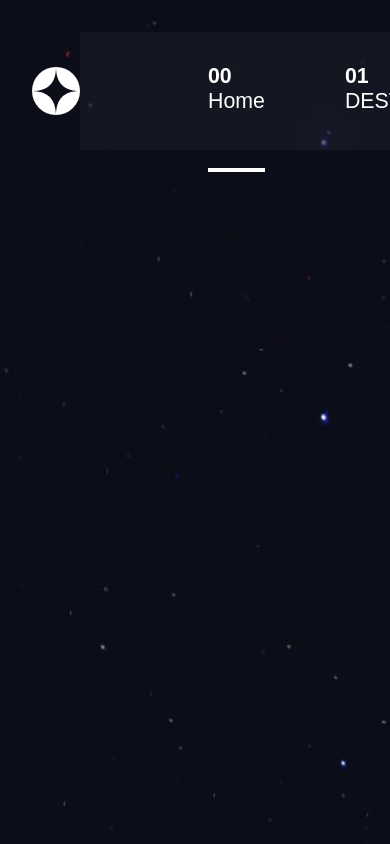
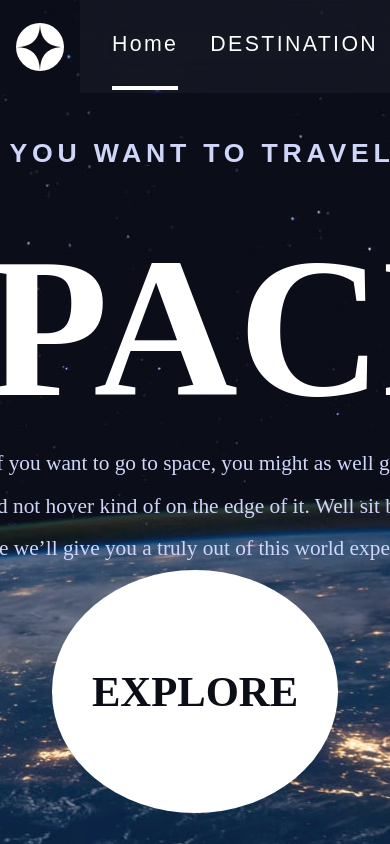
Before and after one commit to kielonl/space-tourism, a Vue app: page / in a window 390 px wide. Built offline with nearby package versions, Linux system fonts and the light colour scheme; a web font is replaced by a local one.

Commit message:
finished home page view for desktop,tablet and desktop

```diff
--- a/src/assets/main.css
+++ b/src/assets/main.css
@@ -11,12 +11,24 @@ h2,
 h3,
 h4,
 .sub-heading1,
-.sub-heading2 {
+.sub-heading2,
+.body-text {
   font-family: "Bellefair", serif;
   color: #ffffff;
 }
 
-.h5,
+.body-text,
+h5 {
+  color: #d0d6f9;
+}
+
+.body-text {
+  font-size: 18pt;
+  line-height: 32pt;
+  color: #d0d6f9;
+}
+
+h5,
 .nav-text {
   font-family: "Barlow Condensed", sans-serif;
 }
@@ -39,8 +51,7 @@ h4 {
 
 h5 {
   font-size: 28pt;
-  letter-spacing: 4.75;
-  color: #d0d6f9;
+  letter-spacing: 4.75px;
 }
 
 .sub-heading1 {
@@ -49,12 +60,40 @@ h5 {
 
 .sub-heading2 {
   font-size: 14pt;
-  letter-spacing: 2.35;
+  letter-spacing: 2.35px;
 }
 
 .nav-text {
   font-size: 16pt;
-  letter-spacing: 2.7;
+  letter-spacing: 2.7px;
   text-decoration: none;
   color: #ffffff;
 }
+
+@media (max-width: 768px) {
+  .body-text {
+    font-size: 16pt;
+  }
+  h5 {
+    font-size: 20pt;
+  }
+  .nav-text {
+    font-size: 16pt;
+    letter-spacing: 2.36px;
+  }
+}
+
+@media (max-width: 375px) {
+  .body-text {
+    font-size: 15pt;
+  }
+  h1 {
+    font-size: 80pt;
+  }
+  h5 {
+    font-size: 16pt;
+  }
+  h4 {
+    font-size: 20pt;
+  }
+}
--- a/src/components/MainButton.vue
+++ b/src/components/MainButton.vue
@@ -8,14 +8,13 @@
 button {
   background: #ffffff;
   border-radius: 50%;
-  height: 20rem;
-  width: 20rem;
+  padding: 3em;
   outline: none;
   border: none;
   cursor: pointer;
   transition: all 300ms;
   &:hover {
-    outline: 5rem solid rgba(255, 255, 255, 10.36%);
+    outline: 3em solid rgba(255, 255, 255, 10.36%);
   }
   h4 {
     color: #0b0d17;
--- a/src/views/HomeView.vue
+++ b/src/views/HomeView.vue
@@ -18,16 +18,39 @@
             ><span class="nav-number">03</span> TECHNOLOGY</a
           >
         </nav>
+        <img
+          src="../assets/shared/icon-hamburger.svg"
+          alt="hamburger-menu"
+          class="hamburger-menu"
+        />
+      </div>
+      <div class="desktop-body-wrapper">
+        <div class="desktop-body--heading">
+          <h5>SO, YOU WANT TO TRAVEL TO</h5>
+          <h1>SPACE</h1>
+          <div class="body-text">
+            Let’s face it; if you want to go to space, you might as well
+            genuinely go to outer space and not hover kind of on the edge of it.
+            Well sit back, and relax because we’ll give you a truly out of this
+            world experience!
+          </div>
+        </div>
+        <div class="desktop-body-button-wrapper">
+          <MainButton />
+        </div>
       </div>
     </div>
   </main>
 </template>
 
-<script setup lang="ts"></script>
+<script setup lang="ts">
+import MainButton from "@/components/MainButton.vue";
+</script>
 
 <style scoped lang="scss">
 main {
-  background-image: url("../assets/home/background-home-desktop.jpg");
+  background: url("../assets/home/background-home-desktop.jpg") no-repeat center
+    center fixed;
   background-size: cover;
   height: 100vh;
   overflow: hidden;
@@ -35,6 +58,10 @@ main {
     display: flex;
     align-items: center;
     margin: 2rem 0rem 2rem 2rem;
+    .hamburger-menu {
+      display: none;
+      cursor: pointer;
+    }
 
     .desktop-header--spacer {
       flex: 1;
@@ -46,24 +73,111 @@ main {
     nav {
       z-index: 1;
       display: flex;
-      gap: 5rem;
+      gap: 2rem;
       background: rgba(255, 255, 255, 0.04);
       backdrop-filter: blur(20px);
       padding: 2rem 8rem 2rem 8rem;
       .nav-number {
         font-weight: bold;
       }
-      .nav-text.selected::after {
+      .nav-text.selected::after,
+      .nav-text:not(.selected):hover::after {
         content: "";
         display: block;
         position: relative;
-        background: white;
+        background-color: white;
         height: 4px;
         width: 100%;
         top: 100%;
         margin: 0;
         padding: 0;
       }
+      .nav-text:not(.selected):hover::after {
+        background-color: gray;
+      }
+    }
+  }
+  .desktop-body-wrapper {
+    display: grid;
+    grid-template-columns: repeat(2, 1fr);
+    grid-template-rows: 1fr;
+    grid-column-gap: 0px;
+    grid-row-gap: 0px;
+    padding: 6rem;
+    .desktop-body--heading {
+      grid-area: 1 / 1 / 2 / 2;
+      display: flex;
+      flex-direction: column;
+      max-width: 40rem;
+      h1 {
+        margin: 0;
+        padding: 0;
+      }
+      .sub-heading1 {
+        color: #d0d6f9;
+      }
+    }
+    .desktop-body-button-wrapper {
+      grid-area: 1 / 2 / 2 / 3;
+      button {
+        position: relative;
+        left: 50%;
+        top: 40%;
+      }
+    }
+  }
+}
+
+@media (max-width: 768px) {
+  main {
+    background: url("../assets/home/background-home-tablet.jpg") no-repeat
+      center center fixed;
+    .desktop-header--menu {
+      margin: 0;
+      img {
+        margin: 1rem;
+      }
+      .desktop-header--spacer {
+        border: unset;
+      }
+      nav {
+        padding: 2rem;
+        gap: 2rem;
+        .nav-number {
+          display: none;
+        }
+      }
+    }
+    .desktop-body-wrapper {
+      display: flex;
+      flex-direction: column;
+      justify-content: center;
+      align-items: center;
+      padding: 0;
+      text-align: center;
+
+      .desktop-body-button-wrapper {
+        button {
+          left: 0;
+          top: 0;
+        }
+      }
+    }
+  }
+}
+
+@media (max-width: 375px) {
+  main {
+    background: url("../assets/home/background-home-mobile.jpg") no-repeat
+      center center fixed;
+
+    .desktop-header--menu {
+      nav {
+        display: none;
+      }
+      .hamburger-menu {
+        display: block;
+      }
     }
   }
 }
```
